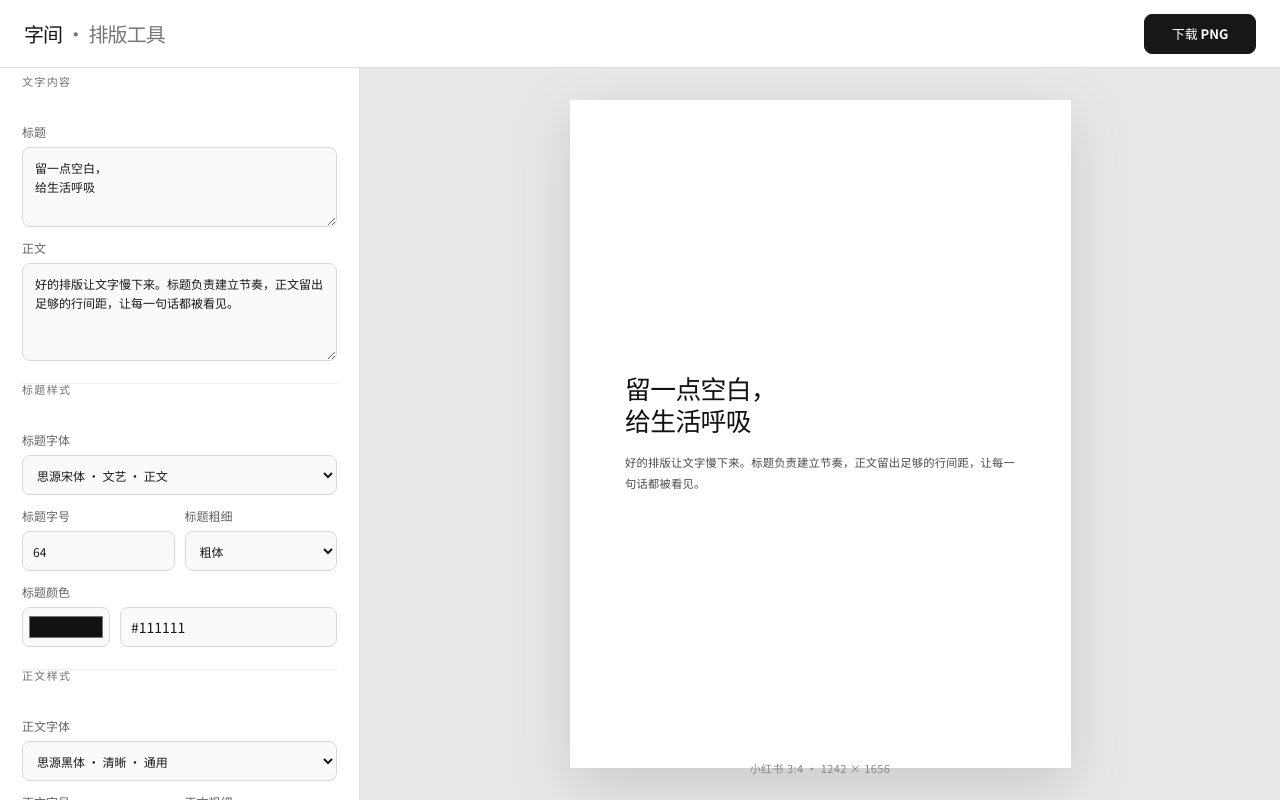
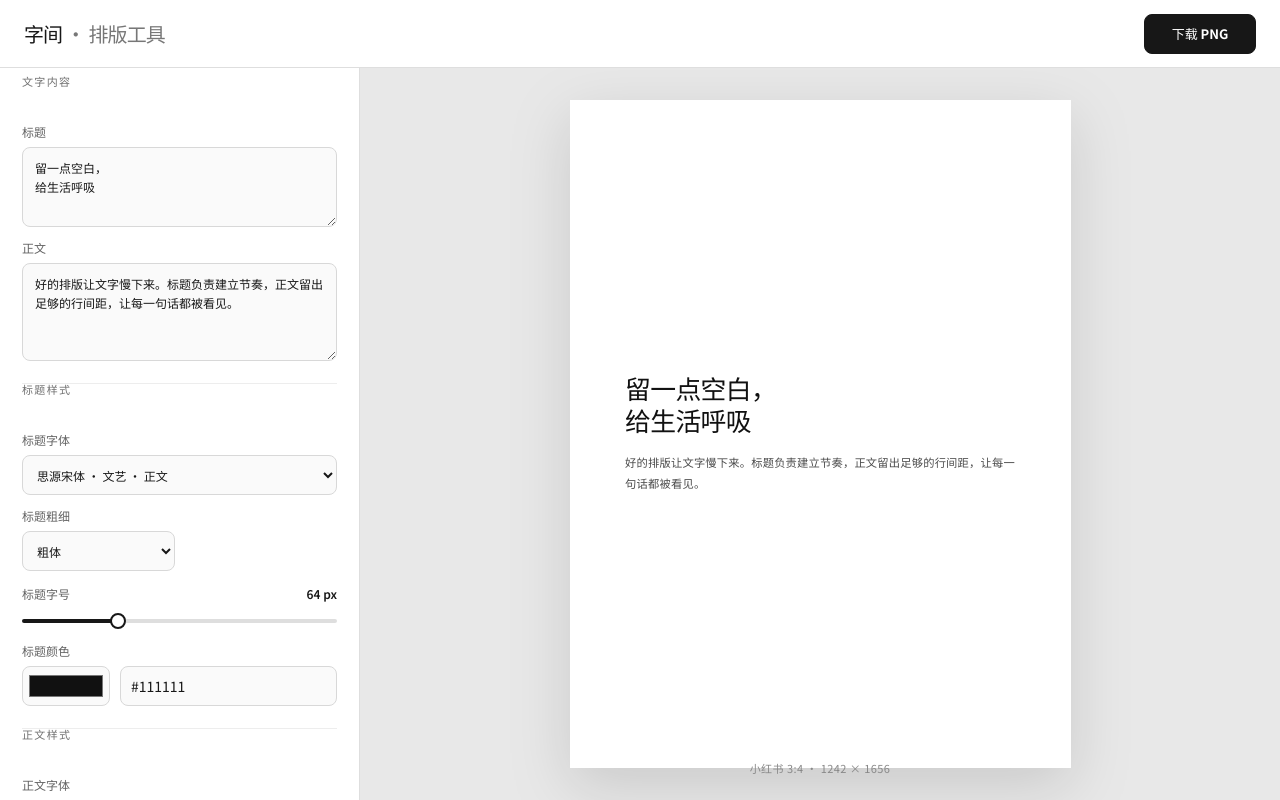
Before and after one commit to sange1022/zijian-text-layout, a React (Vite) app: page / in a window 1280 px wide. Built offline with nearby package versions, Linux system fonts and the light colour scheme.

Commit message:
feat: control font sizes with sliders

```diff
--- /dev/null
+++ b/src/components/FontSizeSlider.tsx
@@ -0,0 +1,29 @@
+type FontSizeSliderProps = {
+  label: string
+  value: number
+  min: number
+  max: number
+  onChange: (value: number) => void
+}
+
+export function FontSizeSlider({ label, value, min, max, onChange }: FontSizeSliderProps) {
+  const progress = ((value - min) / (max - min)) * 100
+
+  return (
+    <label className="font-size-slider">
+      <span className="slider-heading">
+        <span>{label}</span>
+        <output>{value} px</output>
+      </span>
+      <input
+        aria-label={label}
+        type="range"
+        min={min}
+        max={max}
+        value={value}
+        style={{ '--range-progress': `${progress}%` } as React.CSSProperties}
+        onChange={(event) => onChange(Number(event.target.value))}
+      />
+    </label>
+  )
+}
--- a/src/components/TextStyleControls.tsx
+++ b/src/components/TextStyleControls.tsx
@@ -1,15 +1,12 @@
 import { FONT_PRESETS } from '../data/presets'
 import type { TextStyle } from '../types'
 import { ColorField } from './ColorField'
+import { FontSizeSlider } from './FontSizeSlider'
 
 type TextStyleControlsProps = {
   name: '标题' | '正文'
   value: TextStyle
   onChange: (value: TextStyle) => void
-}
-
-function clamp(value: number, min: number, max: number) {
-  return Math.min(max, Math.max(min, value))
 }
 
 export function TextStyleControls({ name, value, onChange }: TextStyleControlsProps) {
@@ -34,17 +31,6 @@ export function TextStyleControls({ name, value, onChange }: TextStyleControlsPr
       </label>
       <div className="control-row">
         <label className="field-control">
-          <span>{name}字号</span>
-          <input
-            aria-label={`${name}字号`}
-            type="number"
-            min="12"
-            max="240"
-            value={value.fontSize}
-            onChange={(event) => update({ fontSize: clamp(Number(event.target.value), 12, 240) })}
-          />
-        </label>
-        <label className="field-control">
           <span>{name}粗细</span>
           <select
             aria-label={`${name}粗细`}
@@ -57,6 +43,13 @@ export function TextStyleControls({ name, value, onChange }: TextStyleControlsPr
           </select>
         </label>
       </div>
+      <FontSizeSlider
+        label={`${name}字号`}
+        value={value.fontSize}
+        min={name === '标题' ? 24 : 12}
+        max={name === '标题' ? 160 : 80}
+        onChange={(fontSize) => update({ fontSize })}
+      />
       <ColorField label={`${name}颜色`} value={value.color} onChange={(color) => update({ color })} />
     </fieldset>
   )
--- a/src/styles.css
+++ b/src/styles.css
@@ -153,6 +153,73 @@ button:focus-visible {
   grid-template-columns: 1fr 1fr;
   gap: 10px;
   margin-top: 12px;
+}
+
+.font-size-slider {
+  display: grid;
+  gap: 10px;
+  margin-top: 14px;
+  color: #626262;
+  font-size: 12px;
+  font-weight: 600;
+}
+
+.slider-heading {
+  display: flex;
+  align-items: center;
+  justify-content: space-between;
+  gap: 12px;
+}
+
+.slider-heading output {
+  color: #171717;
+  font-size: 12px;
+  font-variant-numeric: tabular-nums;
+}
+
+.font-size-slider input[type='range'] {
+  width: 100%;
+  height: 18px;
+  margin: 0;
+  appearance: none;
+  background: transparent;
+  cursor: pointer;
+}
+
+.font-size-slider input[type='range']::-webkit-slider-runnable-track {
+  height: 4px;
+  border-radius: 99px;
+  background: linear-gradient(to right, #171717 var(--range-progress), #dedede var(--range-progress));
+}
+
+.font-size-slider input[type='range']::-webkit-slider-thumb {
+  width: 16px;
+  height: 16px;
+  margin-top: -6px;
+  appearance: none;
+  border: 2px solid #171717;
+  border-radius: 50%;
+  background: #fff;
+}
+
+.font-size-slider input[type='range']::-moz-range-track {
+  height: 4px;
+  border-radius: 99px;
+  background: #dedede;
+}
+
+.font-size-slider input[type='range']::-moz-range-progress {
+  height: 4px;
+  border-radius: 99px;
+  background: #171717;
+}
+
+.font-size-slider input[type='range']::-moz-range-thumb {
+  width: 13px;
+  height: 13px;
+  border: 2px solid #171717;
+  border-radius: 50%;
+  background: #fff;
 }
 
 .control-row .field-control + .field-control { margin-top: 0; }
```
Also changed, not shown: 2 other files (tests, documents, lock files or other folders).
